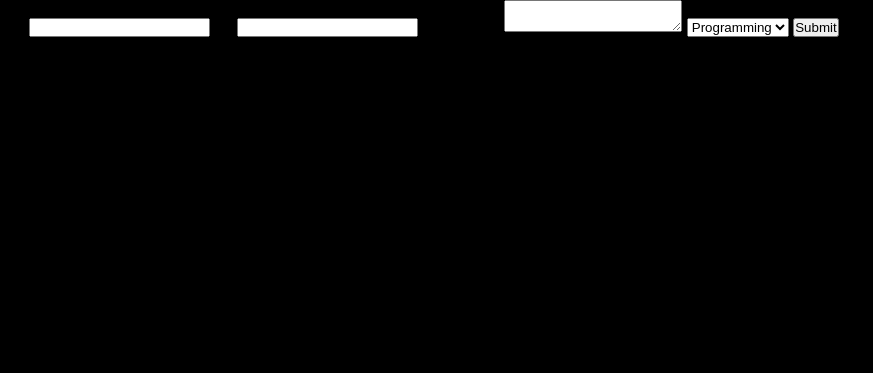
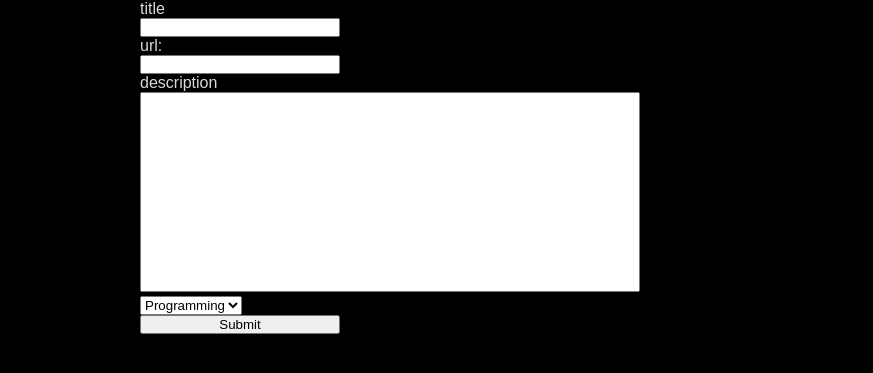
Before and after one commit to prodtijua/localnotes, a Django app: page /add/ in a window 1280 px wide. Shown: the part 50-423 px from the top of the page, without its empty margins (0-873 px from the left). Run offline with Django 5.2, Linux system fonts and the light colour scheme; data comes from the database, SQL or seed files in the repository.

Commit message:
updated UI of the add entry page

```diff
--- a/core/static/css/style.css
+++ b/core/static/css/style.css
@@ -55,3 +55,19 @@
         padding: 15px;
         margin: 10px;
 }
+
+.add_form {
+        color: #d8d8d8;
+        width: 1000px;
+        margin: auto;
+}
+
+.add_form input {
+        width: 200px;
+}
+
+.add_form textarea{
+        width: 50%;
+        height: 200px;
+        resize: none;
+}
--- a/core/templates/add.html
+++ b/core/templates/add.html
@@ -6,17 +6,17 @@
 {% block content %}
         <form method = "post" class = "add_form" enctype="multipart/form-data">
                 {% csrf_token %}
-                <label>title</label>
-                <input type="text" name="title"/>
-                <label>url</label>
-                <input type="text" name="url"/>
-                <label>description</label>
-                <textarea name="description"></textarea>
+                <label>title</label><br/>
+                <input type="text" name="title"/><br/>
+                <label>url: </label><br/>
+                <input type="text" name="url"/><br/>
+                <label>description</label><br/>
+                <textarea name="description"></textarea><br/>
                 <select name = "category">
                         {% for category in categories %}
                         <option value={{category.id}}>{{category.name}}</option>
                         {% endfor %}
-                </select>
+                </select><br/>
                 <input type="submit">
         </form>
 
```
Also changed, not shown: README.md.
